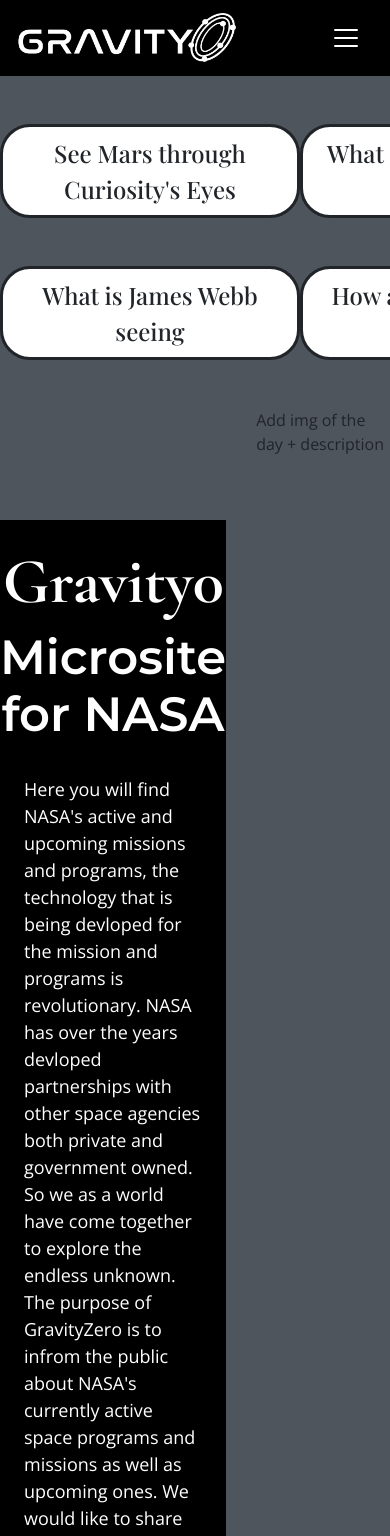
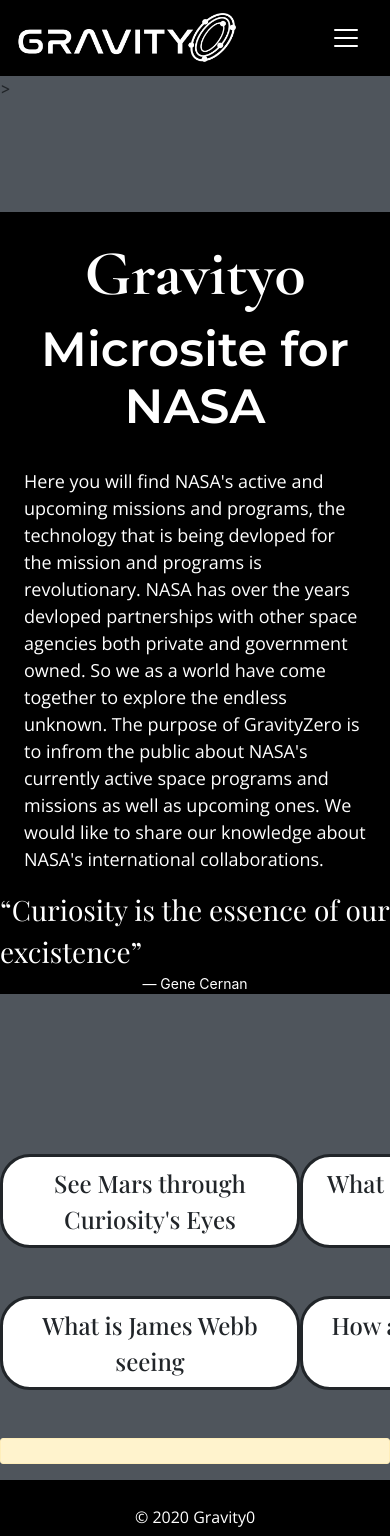
Before and after one commit to xJuhix/gravity0, a React (Create React App) app: page / in a window 390 px wide. Shown: the top 1536 px of the page. Built offline with nearby package versions, Linux system fonts and the light colour scheme; no server answers.

Commit message:
Fixing index page
Trying to add background image, fixing CORS/CORB error and moving blockquote to the center

```diff
--- /dev/null
+++ b/src/components/nasa/APOD.js
@@ -0,0 +1,79 @@
+import React, { useState, useEffect } from 'react';
+import { useParams } from 'react-router-dom';
+import Row from 'react-bootstrap/Row';
+import Col from 'react-bootstrap/Col';
+import Container from 'react-bootstrap/Container';
+import Image from 'react-bootstrap/Image';
+import {FaCalendarDay } from 'react-icons/fa';
+import Spinner from 'react-bootstrap/Spinner';
+import Alert from 'react-bootstrap/Alert';
+import { BASE_URL } from '../../constants/api';
+import Heading from '../layout/Heading';
+
+
+function NasaDailyImage() {
+  const [image, setImage] = useState(null);
+  const [hasError, setError] = useState(null);
+  const [loading, setLoading] = useState(true);
+
+
+  useEffect(() => {
+    fetch(BASE_URL)
+      .then((response) => response.json())
+      .then((json) => {
+        setImage(json);
+        console.log(json);
+      })
+      .catch((error) => {
+        setError(error);
+      })
+      .finally(() => setLoading(false));
+  }, []);
+
+  if (hasError) {
+    return <Alert variant="warning" className="erroralert" />;
+  }
+  if (loading) {
+    return (
+      <Spinner
+				role="status"
+        animation="border"
+        className="spinner"
+        variant="info"
+      />
+    );
+  }
+  return (
+    <>
+      <div className="image">
+        {image && (
+          <>
+            <Container>
+							<Heading title={image.title} />
+								<Image
+									src={image.url}
+									width="100%"
+									className="Nasa-APOD"
+								/>
+
+								<p>
+									<span>
+										<FaCalendarDay />
+									</span>
+									{' '}
+									{image.date}
+								</p>
+
+							<p>
+								{image.explanation}
+							</p>
+
+            </Container>
+          </>
+        )}
+      </div>
+    </>
+  );
+}
+
+export default NasaDailyImage;
--- a/src/components/pages/Home.js
+++ b/src/components/pages/Home.js
@@ -5,12 +5,14 @@
 import Heading from '../layout/Heading';
 import Row  from 'react-bootstrap/Row';
 import Col  from 'react-bootstrap/Col';
+import APOD from '../nasa/APOD';
+import moonImg from '../../images/moonimg.png';
 
 
 export function Home() {
   return (
 		<>
-    <div className="background-image" styles={{ backgroundImage:`url(space.png)` }}>
+    <div className="background-image" style={{ backgroundImage: `src(${moonImg})` }}>>
       <Helmet>
         <title>Home</title>
         <meta
@@ -18,6 +20,29 @@
           content="Gravity0 is a microsite for NASA"
         />
       </Helmet>
+
+			<Row>
+				<Col>
+				<div className="page-intro">
+					<Heading title="Gravity0" />
+						<h2>Microsite for NASA</h2>
+							<p>
+								Here you will find NASA's active and upcoming missions and programs, the technology that is being devloped for the mission and programs is revolutionary.
+								NASA has over the years devloped partnerships with other space agencies both private and government owned. So we as a world have come together to explore the endless unknown.
+								The purpose of GravityZero is to infrom the public about NASA's currently active space programs and missions as well as upcoming ones. We would like to share our knowledge about NASA's international collaborations.
+							</p>
+
+							<blockquote className="page__blockquote">
+              <q>
+								Curiosity is the essence of our excistence
+              </q>
+              <footer className="blockquote-footer">
+              	Gene Cernan
+              </footer>
+            </blockquote>
+        </div>
+				</Col>
+			</Row>
 
       <div className="explore__buttons">
 
@@ -56,35 +81,7 @@
         </Link>
 
       </div>
-
-			<Row>
-				<Col>
-				<div className="page-intro">
-					<Heading title="Gravity0" />
-						<h2>Microsite for NASA</h2>
-							<p>
-								Here you will find NASA's active and upcoming missions and programs, the technology that is being devloped for the mission and programs is revolutionary.
-								NASA has over the years devloped partnerships with other space agencies both private and government owned. So we as a world have come together to explore the endless unknown.
-								The purpose of GravityZero is to infrom the public about NASA's currently active space programs and missions as well as upcoming ones. We would like to share our knowledge about NASA's international collaborations.
-							</p>
-
-							<blockquote className="page__blockquote">
-              <q>
-								Curiosity is the essence of our excistence
-              </q>
-              <footer className="blockquote-footer">
-              	Gene Cernan
-              </footer>
-            </blockquote>
-        </div>
-				</Col>
-				<Col>
-
-					<p>Add img of the day + description</p>
-
-				</Col>
-			</Row>
-
+				<APOD />
     </div>
 		</>
   );
--- a/src/constants/api.js
+++ b/src/constants/api.js
@@ -1 +1,2 @@
 export const BASE_URL = 'https://api.nasa.gov/planetary/apod?api_key=VusA3SIQIB7epib5IM31ZlGQErT1UgVdF7qUuL06';
+export const IMG_Today = `https://api.nasa.gov/planetary/apod`;
--- a/src/sass/partials/_categorypages.scss
+++ b/src/sass/partials/_categorypages.scss
@@ -25,24 +25,6 @@
       justify-content: center;
       max-width: 550px;
       padding-left: 2rem;
-    }
-  }
-
-  &__blockquote {
-    background-color: $colour-white;
-    margin-left: 3rem;
-    margin-top: 2rem;
-		max-width: 700px;
-
-		@media (min-width: 768px) and (max-width: 1024px) {
-			margin-left: 2rem;
-			margin-right: 2rem;
-		}
-
-    @media (max-width: 576px) {
-      margin-left: 0.5rem;
-      max-width: 550px;
-      padding: 5px;
     }
   }
 
--- a/src/sass/partials/_index.scss
+++ b/src/sass/partials/_index.scss
@@ -3,6 +3,8 @@
   background-repeat: no-repeat;
   background-position: top left;
 }
+
+
 .explore__buttons{
 	display: flex;
   justify-content: space-evenly;
@@ -61,9 +63,17 @@
 	&__blockquote {
 		background-color: $colour-headerfooter;
 		color: $colour-white;
-		margin-left: 3rem;
-		margin-top: 2rem;
+		text-align: center;
 		max-width: 700px;
+		margin-left: auto;
+		margin-right: auto;
+
+		q{
+			margin-top: 3rem;
+			text-align: center;
+			margin-left: auto;
+			margin-right: auto;
+		}
 
 		@media (min-width: 768px) and (max-width: 1024px) {
 			margin-left: 2rem;
@@ -81,6 +91,9 @@
 			font-size: 18px;
 			margin-top: 2rem;
 			text-align: center;
+			max-width: 1200px;
+			margin-left: auto;
+			margin-right: auto;
 
 			@media (min-width: 768px) and (max-width: 1024px) {
 				text-align: left;
@@ -94,8 +107,12 @@
 
 		}
 
-	.blockquote-footer{
+	  .blockquote-footer{
 		color: $colour-white;
+		text-align: center;
+		margin-left: auto;
+		margin-right: auto;
+
 	}
 
 }
```
Also changed, not shown: src/components/feeds/NASAimgoftheday.js (deleted), src/images/moonimg.png (renamed from public/images/space.png), src/images/space.png (deleted).
